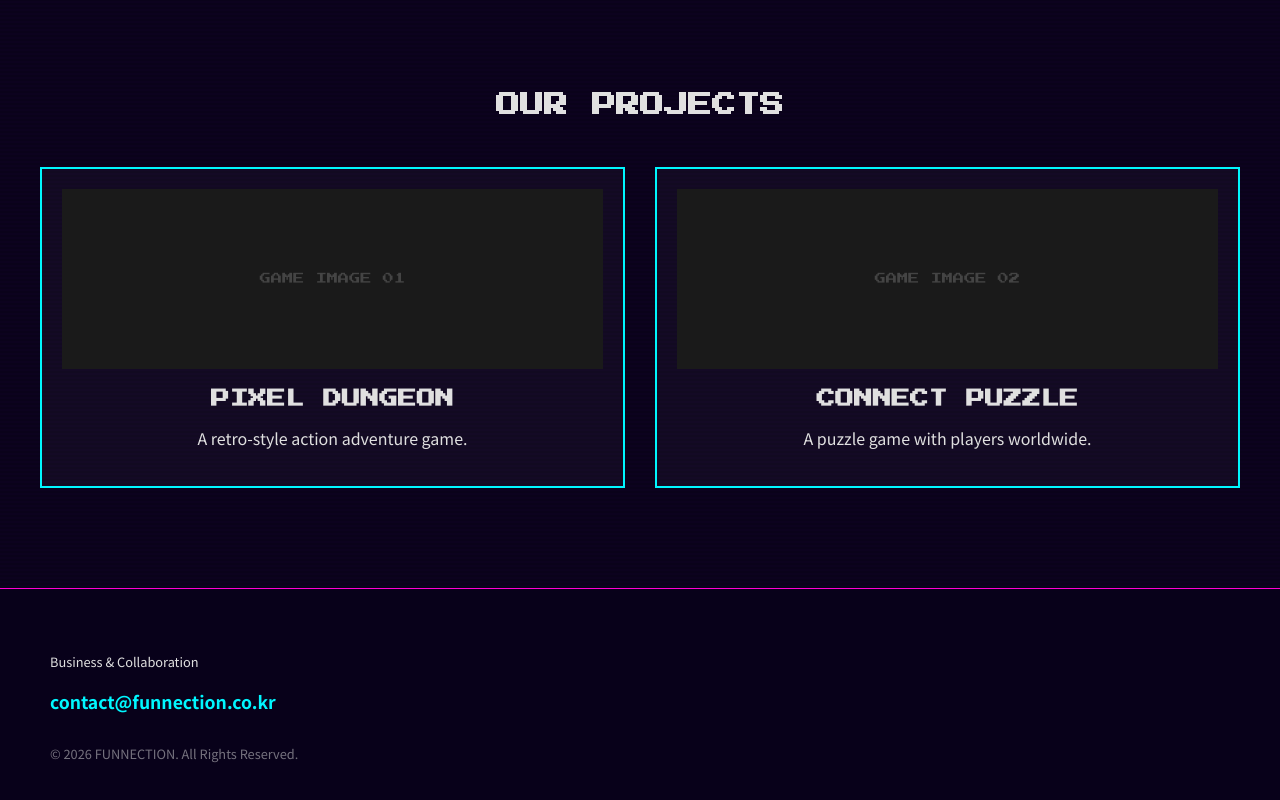
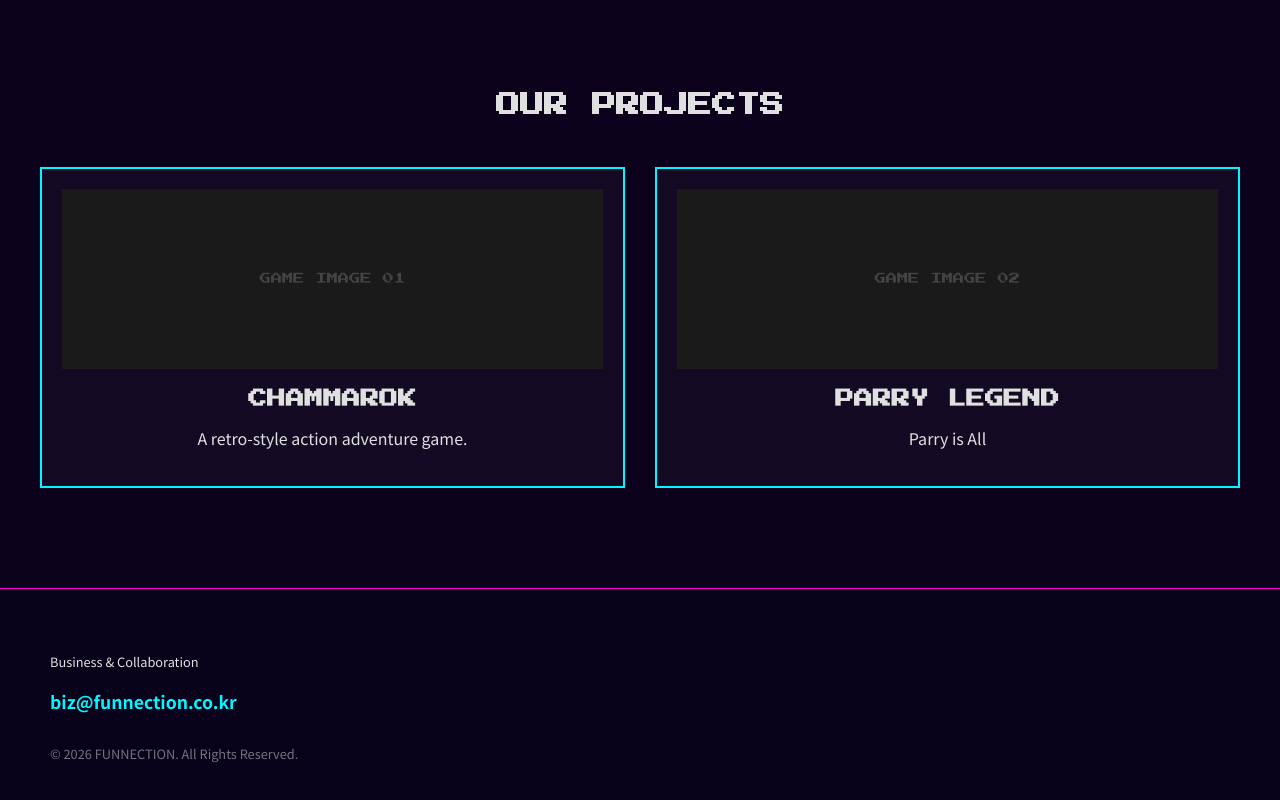
Before and after one commit to Funnection-hub/Funnection, a plain HTML site: page index.html in a window 1280 px wide. Shown: the part 1355-2155 px from the top of the page. Drawn offline with Linux system fonts and the light colour scheme.

Commit message:
메일주소 수정

```diff
--- a/index.html
+++ b/index.html
@@ -133,7 +133,7 @@
 
     <footer>
         <p data-i18n="footer_msg">협업 및 비즈니스 문의</p>
-        <p class="contact-mail">contact@funnection.co.kr</p>
+        <p class="contact-mail">biz@funnection.co.kr</p>
         <p style="margin-top:30px; opacity:0.5;">© 2026 FUNNECTION. All Rights Reserved.</p>
     </footer>
 
@@ -142,14 +142,14 @@
         const i18n = {
             ko: {
                 nav_about: "소개", nav_games: "게임",
-                hero_title: "접속하여<br>시작하세요",
+                hero_title: "PRESS START<br>TO FUNNECT",
                 hero_desc: "우리는 픽셀 너머의 재미와 연결을 만듭니다.",
                 hero_btn: "프로젝트 보기 >",
                 about_title: "우리는 누구인가",
                 about_desc: "Funnection은 '재미'와 '연결'을 만드는 인디 게임 스튜디오입니다.<br>우리는 본질적인 즐거움을 통해 사람들을 잇는 가치를 창출합니다.",
                 games_title: "진행 중인 프로젝트",
-                g1_title: "픽셀 던전", g1_desc: "레트로 스타일의 액션 어드벤처 게임입니다.",
-                g2_title: "커넥트 퍼즐", g2_desc: "전 세계 유저와 함께하는 퍼즐 게임입니다.",
+                g1_title: "참마록", g1_desc: "레트로 스타일의 액션 어드벤처 게임.",
+                g2_title: "패링전설", g2_desc: "던전 탐험 RPG.",
                 footer_msg: "협업 및 비즈니스 문의"
             },
             en: {
@@ -160,8 +160,8 @@
                 about_title: "WHO WE ARE",
                 about_desc: "Funnection is an indie game studio building 'Fun' and 'Connection'.<br>We create values that link people through essential joy.",
                 games_title: "OUR PROJECTS",
-                g1_title: "Pixel Dungeon", g1_desc: "A retro-style action adventure game.",
-                g2_title: "Connect Puzzle", g2_desc: "A puzzle game with players worldwide.",
+                g1_title: "Chammarok", g1_desc: "A retro-style action adventure game.",
+                g2_title: "Parry Legend", g2_desc: "Parry is All",
                 footer_msg: "Business & Collaboration"
             }
         };
```
